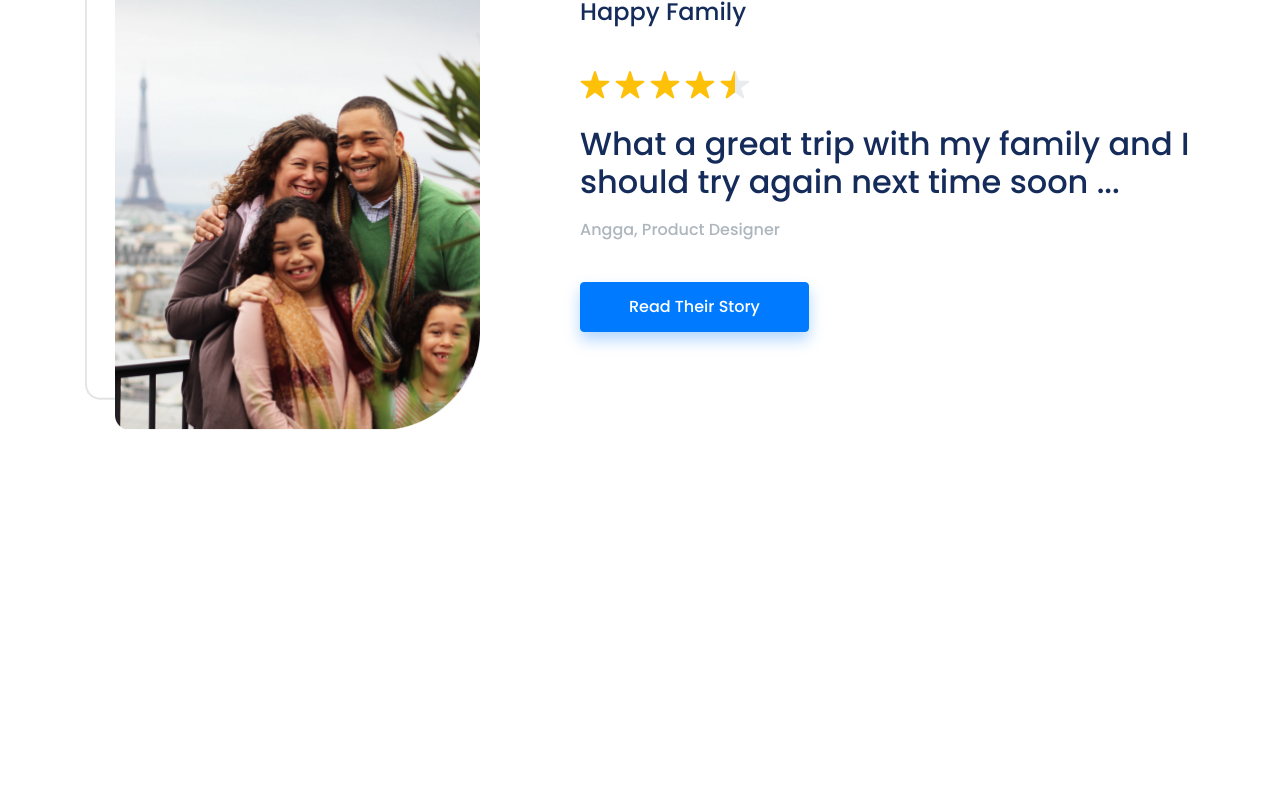
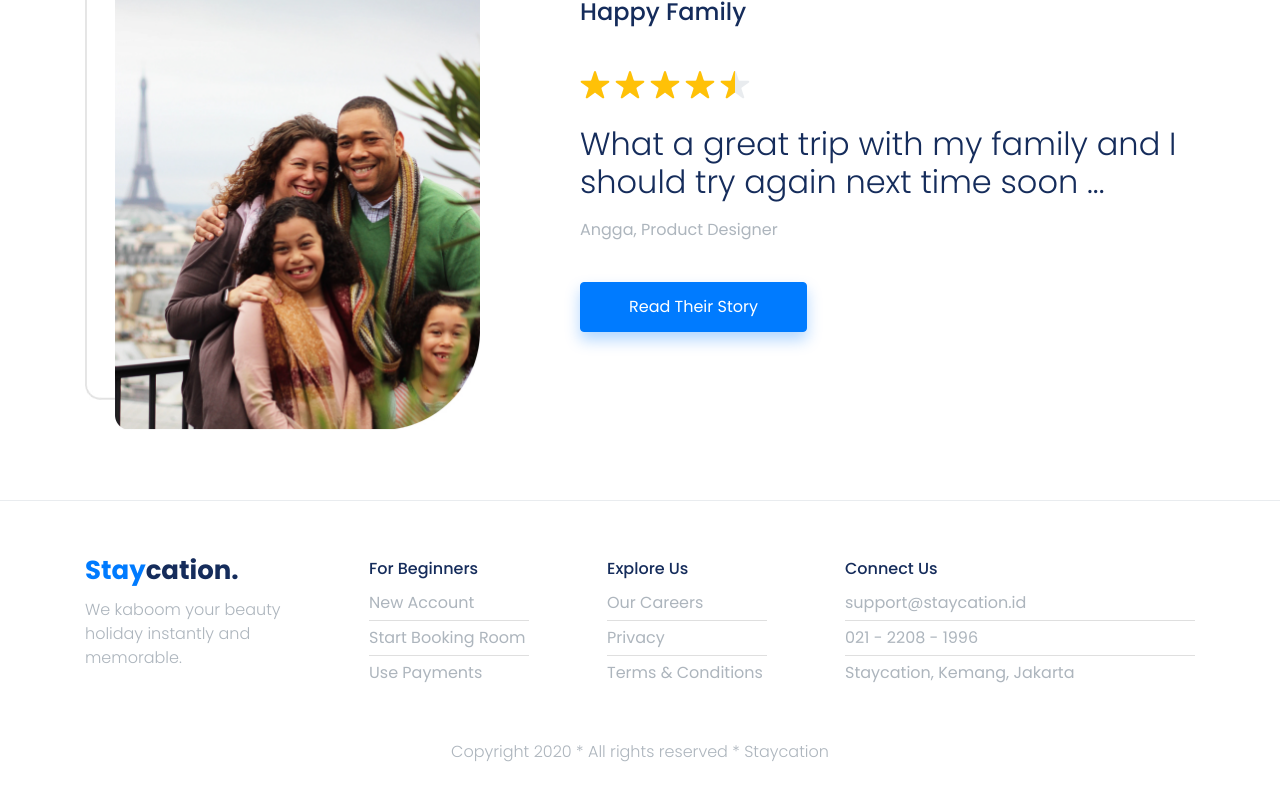
Before and after one commit to rachmizard/staycation-fe, a React (Create React App) app: page / in a window 1280 px wide. Shown: the part 2342-3142 px from the top of the page. Before the commit the page ends 2842 px from the top, so only its background shows below. Built offline with nearby package versions, Linux system fonts and the light colour scheme.

Commit message:
implement footer

```diff
--- a/src/assets/scss/style.scss
+++ b/src/assets/scss/style.scss
@@ -5,6 +5,7 @@
  * Licensed under MIT (https://github.com/twbs/bootstrap/blob/main/LICENSE)
  */
 
+@import url("https://fonts.googleapis.com/css2?family=Poppins:ital,wght@0,100;0,200;0,300;0,400;0,500;0,600;0,700;1,100;1,200;1,300;1,400;1,500;1,600;1,700&display=swap");
 @import "colorVariables";
 @import "functions";
 @import "variables";
@@ -44,8 +45,6 @@
 @import "spinners";
 @import "utilities";
 @import "print";
-
-@import url("https://fonts.googleapis.com/css2?family=Poppins:wght@500&display=swap");
 
 .brand-text-icon {
     font-size: 26px;
@@ -205,3 +204,31 @@ section {
     width: 365px;
     height: 500px;
 }
+
+footer {
+    .brand-tagline {
+        color: $gray-500;
+        font-weight: 300;
+        margin-top: 8px;
+    }
+
+    border-top: 1px solid $gray-200;
+    padding-top: 50px;
+    .list-group-item {
+        padding: 0.3125rem 0;
+        a,
+        span {
+            color: $gray-500;
+        }
+        a {
+            @include hover-focus {
+                color: $gray-800;
+            }
+        }
+    }
+    .copyrights {
+        margin: 50px 0;
+        font-weight: 300;
+        color: $gray-500;
+    }
+}
--- a/src/elements/Button/index.jsx
+++ b/src/elements/Button/index.jsx
@@ -39,7 +39,7 @@ export default function Button(props) {
       return (
         <a
           href={props.href}
-          className={classnav - itemName.join(" ")}
+          className={className.join(" ")}
           style={props.style}
           target={props.target === "_blank" ? "_blank" : undefined}
           rel={props.target === "_blank" ? "noopener noreferrer" : undefined}
--- a/src/pages/LandingPage.jsx
+++ b/src/pages/LandingPage.jsx
@@ -7,6 +7,7 @@ import Hero from "parts/Hero";
 import MostPicked from "parts/MostPicked";
 import Categories from "parts/Categories";
 import Testimony from "parts/Testimony";
+import Footer from "parts/Footer";
 
 export default class LandingPage extends Component {
   constructor(props) {
@@ -25,6 +26,7 @@ export default class LandingPage extends Component {
         ></MostPicked>
         <Categories data={landingPage.categories}></Categories>
         <Testimony data={landingPage.testimonial}></Testimony>
+        <Footer></Footer>
       </>
     );
   }
--- /dev/null
+++ b/src/parts/Footer.jsx
@@ -0,0 +1,87 @@
+import Button from "elements/Button";
+import React from "react";
+import IconText from "./IconText";
+
+export default function Footer(props) {
+  return (
+    <footer>
+      <div className="container">
+        <div className="row">
+          <div className="col">
+            <IconText></IconText>
+            <p className="brand-tagline">
+              We kaboom your beauty holiday instantly and memorable.
+            </p>
+          </div>
+          <div className="col-2 mr-5">
+            <h6 className="mt-2">For Beginners</h6>
+            <ul className="list-group list-group-flush">
+              <li className="list-group-item">
+                <Button type="link" href="/register">
+                  New Account
+                </Button>
+              </li>
+              <li className="list-group-item">
+                <Button type="link" href="/properties">
+                  Start Booking Room
+                </Button>
+              </li>
+              <li className="list-group-item">
+                <Button type="link" href="/use-payments">
+                  Use Payments
+                </Button>
+              </li>
+            </ul>
+          </div>
+          <div className="col-2 mr-5">
+            <h6 className="mt-2">Explore Us</h6>
+            <ul className="list-group list-group-flush">
+              <li className="list-group-item">
+                <Button type="link" href="/careers">
+                  Our Careers
+                </Button>
+              </li>
+              <li className="list-group-item">
+                <Button type="link" href="/privacy">
+                  Privacy
+                </Button>
+              </li>
+              <li className="list-group-item">
+                <Button type="link" href="/terms">
+                  Terms & Conditions
+                </Button>
+              </li>
+            </ul>
+          </div>
+          <div className="col-4">
+            <h6 className="mt-2">Connect Us</h6>
+            <ul className="list-group list-group-flush">
+              <li className="list-group-item">
+                <Button
+                  isExternal
+                  type="link"
+                  href="mailto:support@staycation.id"
+                >
+                  support@staycation.id
+                </Button>
+              </li>
+              <li className="list-group-item">
+                <Button isExternal type="link" href="tel:+622122081996">
+                  021 - 2208 - 1996
+                </Button>
+              </li>
+              <li className="list-group-item">
+                <span>Staycation, Kemang, Jakarta</span>
+              </li>
+            </ul>
+          </div>
+        </div>
+        <div className="row">
+          <div className="col text-center copyrights">
+            Copyright 2020 * All rights reserved * Staycation
+          </div>
+        </div>
+      </div>
+    </footer>
+  );
+}
```
